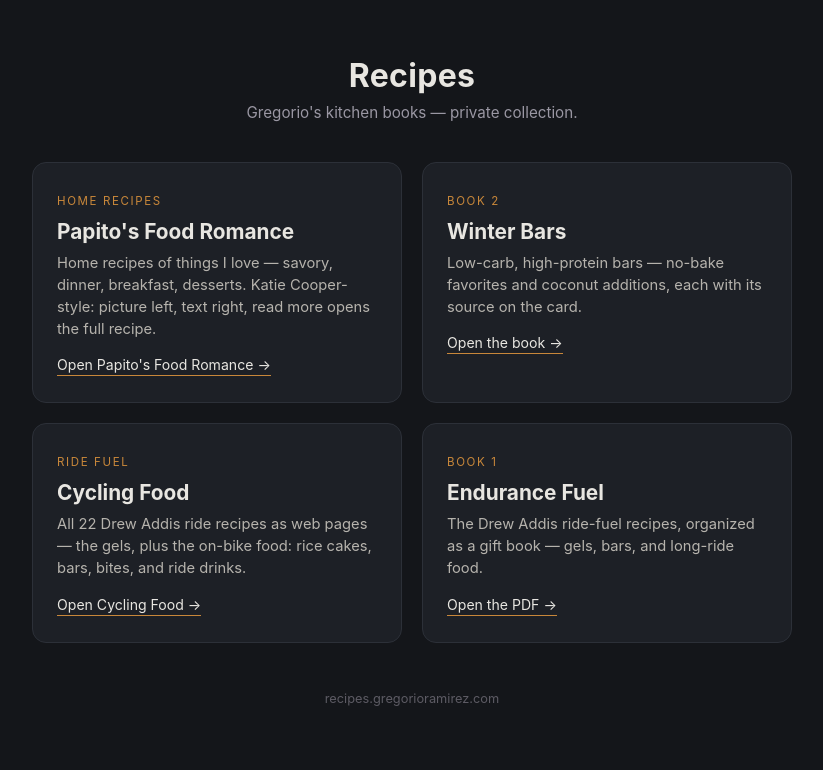
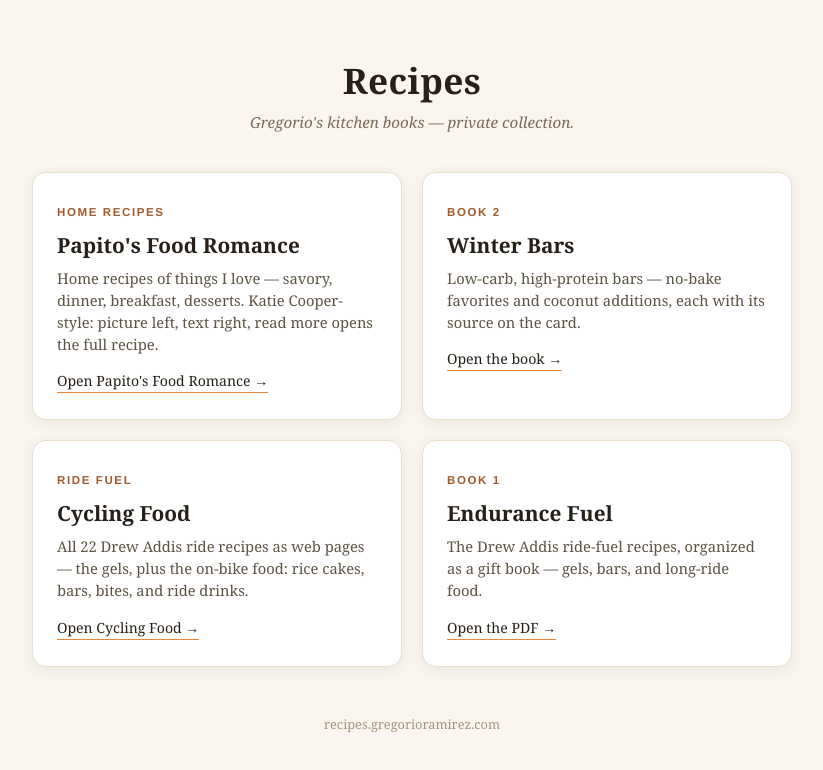
Before and after one commit to PapitoGregorio/recipes, a plain HTML site: page index.html in a window 1280 px wide. Shown: the whole page, without its empty margins (228-1051 px from the left). Drawn offline with Linux system fonts and the light colour scheme.

Commit message:
Home page restyled to the white book design

```diff
--- a/index.html
+++ b/index.html
@@ -6,31 +6,31 @@
 <meta name="robots" content="noindex, nofollow, noarchive">
 <title>Recipes — Gregorio Ramirez</title>
 <style>
-  :root { color-scheme: dark; }
   * { box-sizing: border-box; margin: 0; padding: 0; }
   body {
-    font-family: -apple-system, BlinkMacSystemFont, "Segoe UI", Roboto, Helvetica, Arial, sans-serif;
-    background: #14161a; color: #e8e6e1; min-height: 100vh;
+    font-family: Georgia, 'Times New Roman', serif;
+    background: #faf6ef; color: #262019; min-height: 100vh;
     display: flex; flex-direction: column; align-items: center;
     padding: 56px 20px 40px;
   }
-  h1 { font-size: 2rem; font-weight: 700; letter-spacing: .01em; }
-  .sub { color: #9a97a3; margin-top: 8px; font-size: .95rem; }
+  h1 { font-size: 2.2rem; font-weight: 700; letter-spacing: .01em; }
+  .sub { color: #7a6a55; margin-top: 8px; font-size: .95rem; font-style: italic; }
   .grid {
     display: grid; gap: 20px; margin-top: 40px; width: 100%; max-width: 760px;
     grid-template-columns: repeat(auto-fit, minmax(280px, 1fr));
   }
   a.card {
     display: block; text-decoration: none; color: inherit;
-    background: #1d2026; border: 1px solid #2c3038; border-radius: 14px;
-    padding: 26px 24px; transition: border-color .15s ease, transform .15s ease;
+    background: #fff; border: 1px solid #eadfce; border-radius: 14px;
+    box-shadow: 0 3px 14px rgba(60,40,10,.08);
+    padding: 26px 24px; transition: border-color .15s ease, transform .15s ease, box-shadow .15s ease;
   }
-  a.card:hover { border-color: #c8873a; transform: translateY(-2px); }
-  .card .tag { font-size: .72rem; text-transform: uppercase; letter-spacing: .14em; color: #c8873a; }
+  a.card:hover { border-color: #e8873a; transform: translateY(-2px); box-shadow: 0 6px 18px rgba(60,40,10,.12); }
+  .card .tag { font-family: Helvetica, Arial, sans-serif; font-size: .72rem; text-transform: uppercase; letter-spacing: .14em; color: #a05a2c; font-weight: 700; }
   .card h2 { font-size: 1.3rem; margin-top: 10px; font-weight: 650; }
-  .card p { color: #b6b3ad; font-size: .92rem; line-height: 1.5; margin-top: 8px; }
-  .card .open { display: inline-block; margin-top: 16px; font-size: .88rem; color: #e8e6e1; border-bottom: 1px solid #c8873a; padding-bottom: 2px; }
-  footer { margin-top: 48px; color: #5d5b64; font-size: .8rem; }
+  .card p { color: #5d5344; font-size: .92rem; line-height: 1.5; margin-top: 8px; }
+  .card .open { display: inline-block; margin-top: 16px; font-size: .88rem; color: #262019; border-bottom: 1px solid #e8873a; padding-bottom: 2px; }
+  footer { margin-top: 48px; color: #a2937d; font-size: .8rem; }
 </style>
 </head>
 <body>
```
